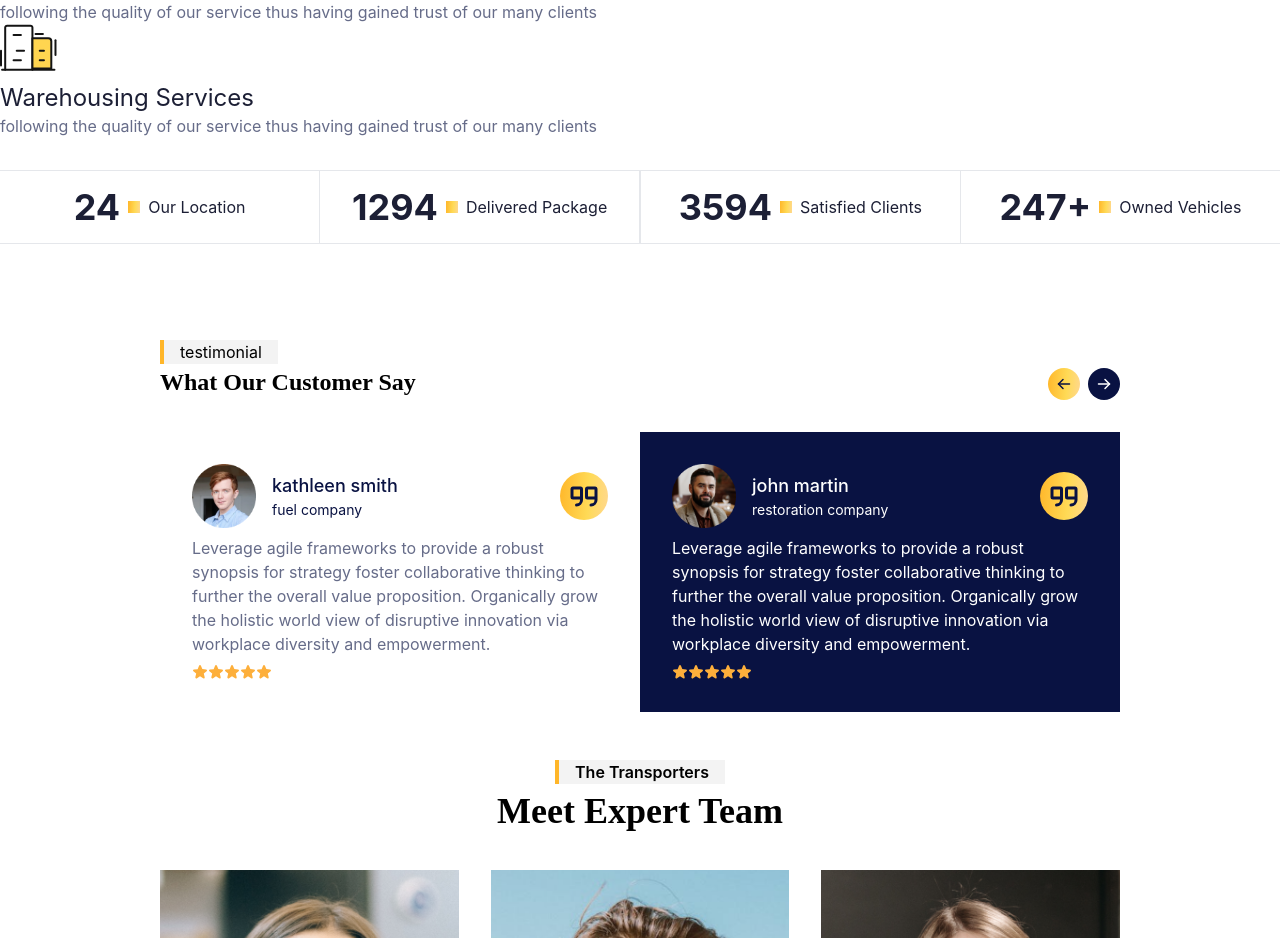
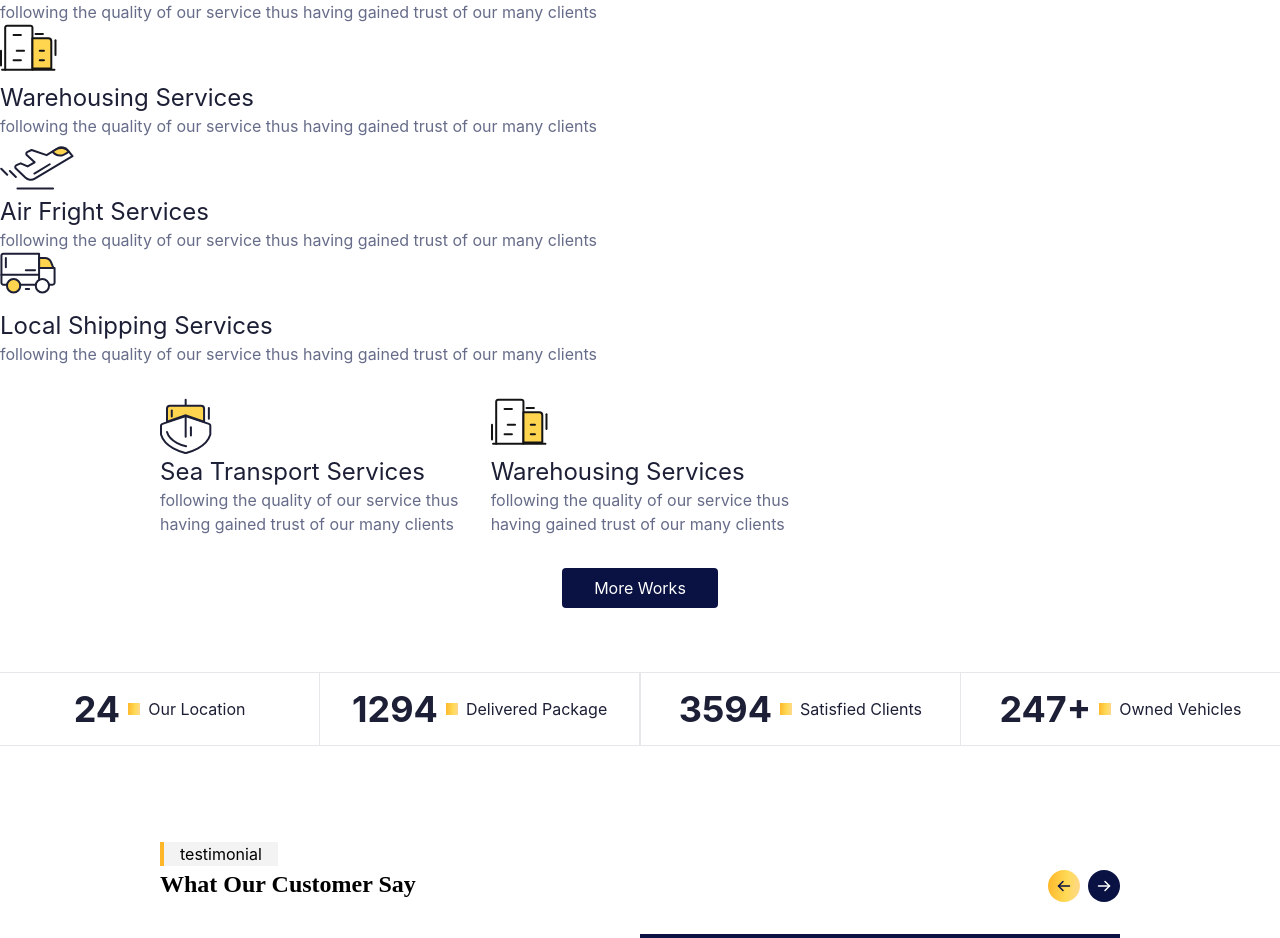
Before and after one commit to smartcollins/logistics, a React (Create React App) app: page / in a window 1280 px wide. Shown: the part 840-1778 px from the top of the page. Built offline with nearby package versions, Linux system fonts and the light colour scheme.

Commit message:
modifying Home

```diff
--- a/src/pages/Home.jsx
+++ b/src/pages/Home.jsx
@@ -25,6 +25,20 @@ const Home = ()=>{
                 <Caption txt={'what we do'} txt2={'safe & reliable cargo solutions'}/>
                 <div>
                     {work.slice(0,2).map((item,idx)=><Work key={idx} {...item}/>)}
+                </div>
+                <div>
+                    {work.slice(2,3).map((item,idx)=><Work key={idx} {...item}/>)}
+                </div>
+                <div>
+                    {work.slice(4,5).map((item,idx)=><Work key={idx} {...item}/>)}
+                </div>
+                <div>
+                    <div className='text-center py-8 mx-auto w-3/4 space-y-8'>
+                        <div className=" space-y-4 gap-8 md:space-y-0 md:grid md:grid-cols-2 lg:grid-cols-3 mx-auto">
+                            {work.slice(0,2).map((item,idx)=><Work key={idx} {...item} />)}
+                        </div>
+                        <button style={{ background: color.blueBg }} className='text-white py-2 px-8 rounded'>More Works</button>
+                    </div>
                 </div>
             </div>
             <Stat/>
```
